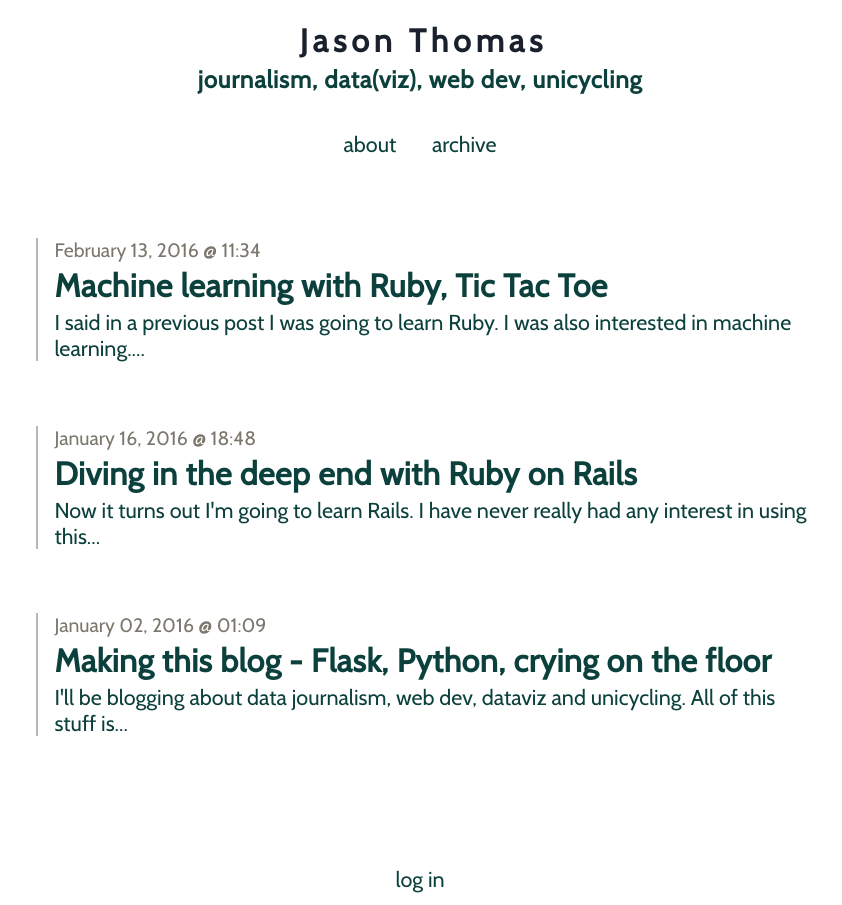
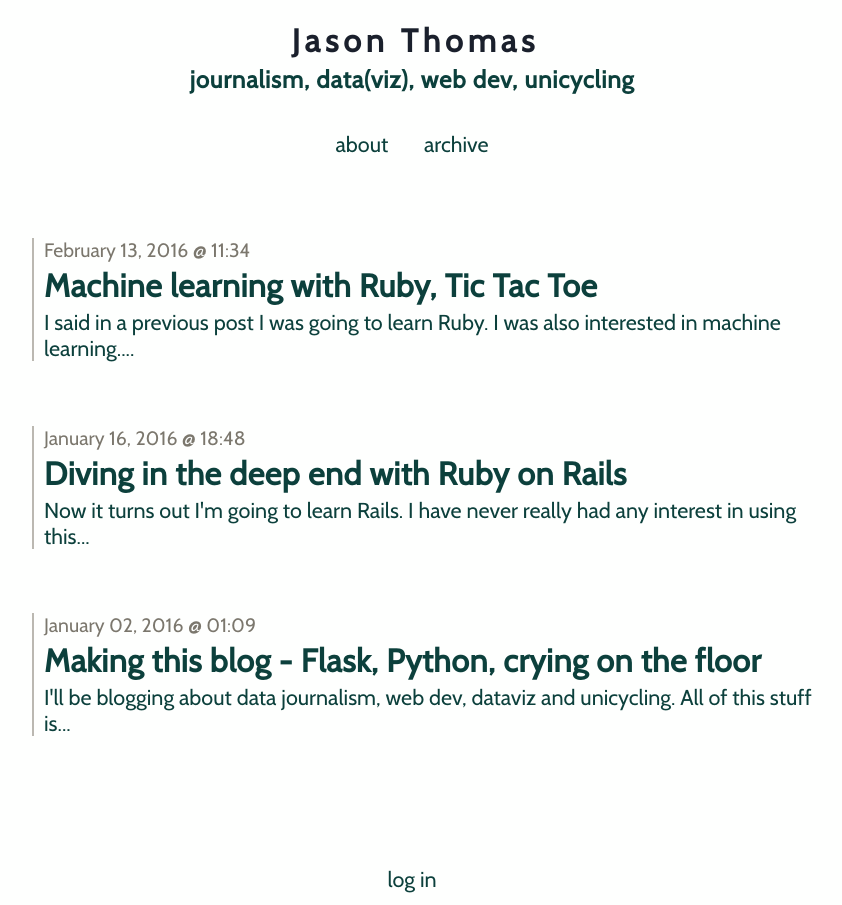
Before and after one commit to pulling-star/jason-thomas.zyx, a Flask app: page /archive in a window 1280 px wide. Shown: the whole page, without its empty margins (228-1070 px from the left). Run offline with Flask 2, Linux system fonts and the light colour scheme; data comes from the database, SQL or seed files in the repository; some libraries are stand-ins or nearby versions.

Commit message:
Adding styles for list items, chaging cursor styles, changing header styles

```diff
--- a/static/main.js
+++ /dev/null
@@ -1,10 +0,0 @@
-$('.topBanner').on('click', function(){
-    window.location.assign('/');
-})
-
-$('.archiveLink a').each(function(i){
-    console.log(i);
-    var liCount = $('.archiveLink').length-1;
-    var newRequest = 'http://www.jason-thomas.xyz/post?postNum=' + (liCount - i);
-    $(this).attr('href', newRequest);
-})
--- a/static/style.css
+++ b/static/style.css
@@ -7,7 +7,6 @@
     font-family: Cabin, helvetica;
     background-color: #FEFFFE;  //#FFFEFA;
     height:100%;
-    width:100%;
     color: #1A202C;
 }
 
@@ -53,16 +52,16 @@
     text-decoration: underline;
 }
 
-.archiveLink {
+li {
     margin-bottom: 3em;
     list-style: none;
-    padding-left:0.75em;
+    padding-left:10px;
     border-left: 2px solid #BBB8B1;
-    margin-left:0.75em;
-    cursor:pointer;
+    margin-left:10px;
 }
 
 .archiveLink * {
+    cursor:pointer;
     margin-bottom: 0.125em;
     margin-top: 0.125em;
 }
@@ -71,8 +70,8 @@
     text-decoration: none;
 }
 
-.entries{
-    padding-left:0;
+ul{
+    padding-left:10px;
 }
 
 #cheatSheet * {
@@ -84,7 +83,6 @@
     width: 100%;
     text-align: center;
     cursor: pointer;
-    font-size
 }
 
 .topBanner h1{
@@ -92,6 +90,7 @@
     margin-bottom:5px;
     letter-spacing:5px;
     margin-left:7px;
+    color: #1A202C;
 }
 
 .topBanner h4{
```
